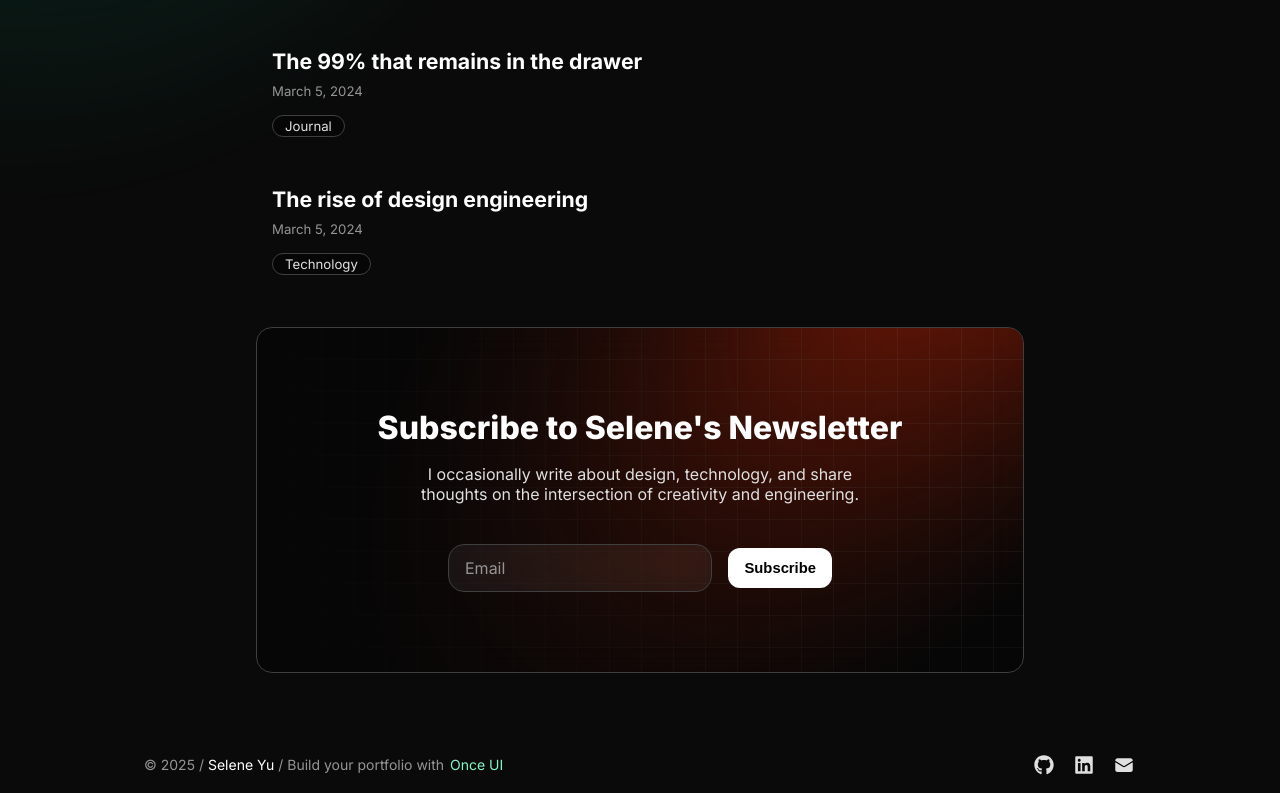
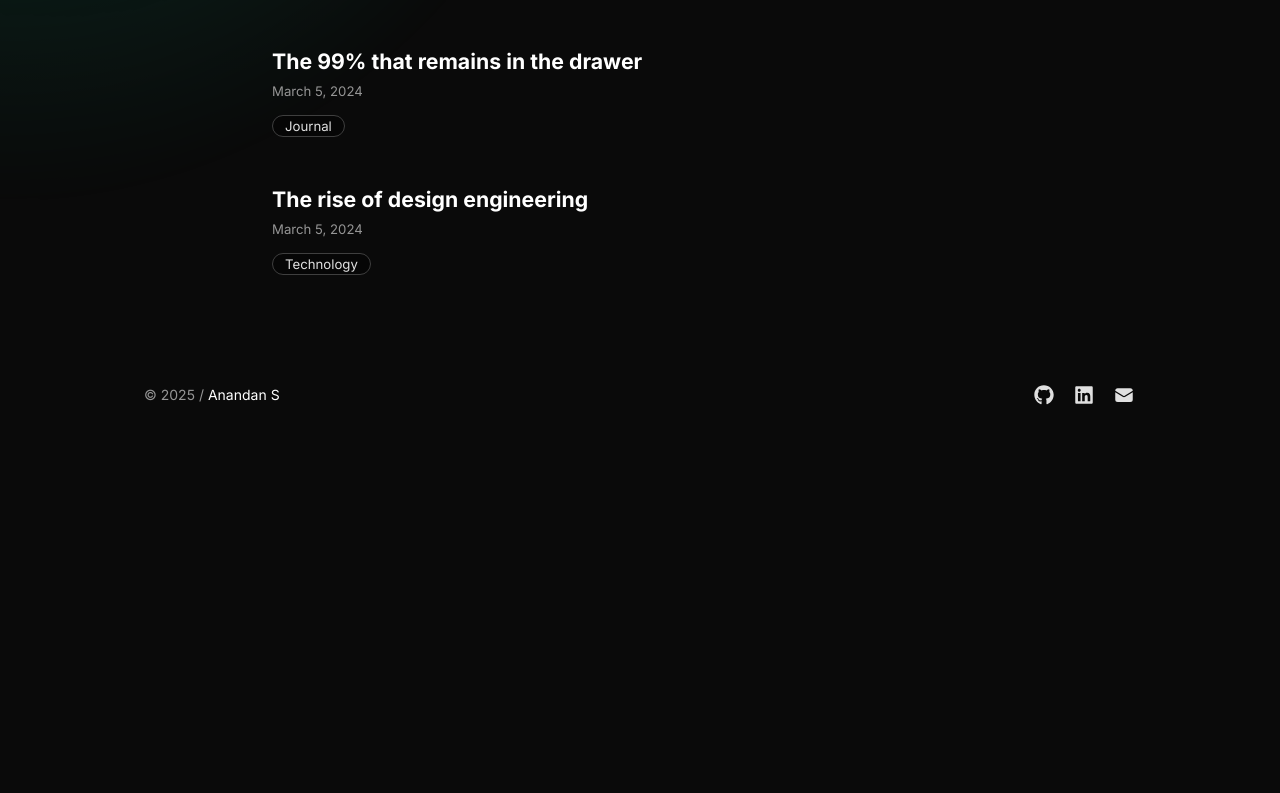
Before and after one commit to Anan002/portfolio-for-next-js, a Next.js app: page /blog in a window 1280 px wide. Shown: the part 395-1188 px from the top of the page. After the commit the page ends 818 px from the top, so only its background shows below. Built offline with nearby package versions, Linux system fonts and the light colour scheme.

Commit message:
Pushing new changes to local

```diff
--- a/src/app/blog/page.tsx
+++ b/src/app/blog/page.tsx
@@ -2,7 +2,7 @@ import { Column, Flex, Heading } from "@/once-ui/components";
 import { Mailchimp } from "@/components";
 import { Posts } from "@/components/blog/Posts";
 import { baseURL } from "@/app/resources";
-import { blog, person, newsletter } from "@/app/resources/content";
+import { blog, person } from "@/app/resources/content";
 
 export async function generateMetadata() {
   const title = blog.title;
@@ -65,7 +65,7 @@ export default function Blog() {
         <Posts range={[1, 3]} thumbnail />
         <Posts range={[4]} columns="2" />
       </Column>
-      {newsletter.display && <Mailchimp newsletter={newsletter} />}
+
     </Column>
   );
 }
--- a/src/app/page.tsx
+++ b/src/app/page.tsx
@@ -4,7 +4,7 @@ import { Heading, Flex, Text, Button, Avatar, RevealFx, Arrow, Column } from "@/
 import { Projects } from "@/components/work/Projects";
 
 import { baseURL, routes } from "@/app/resources";
-import { home, about, person, newsletter } from "@/app/resources/content";
+import { home, about, person } from "@/app/resources/content";
 import { Mailchimp } from "@/components";
 import { Posts } from "@/components/blog/Posts";
 
@@ -113,7 +113,7 @@ export default function Home() {
         </Flex>
       )}
       <Projects range={[2]} />
-      {newsletter.display && <Mailchimp newsletter={newsletter} />}
+
     </Column>
   );
 }
--- a/src/app/resources/content.js
+++ b/src/app/resources/content.js
@@ -1,27 +1,18 @@
 import { InlineCode } from "@/once-ui/components";
 
 const person = {
-  firstName: "Selene",
-  lastName: "Yu",
+  firstName: "Anandan",
+  lastName: "S",
   get name() {
     return `${this.firstName} ${this.lastName}`;
   },
-  role: "Design Engineer",
+  role: "Software Engineer",
   avatar: "/images/avatar.jpg",
-  location: "Asia/Jakarta", // Expecting the IANA time zone identifier, e.g., 'Europe/Vienna'
+  location: "Tamil Nadu/India", // Expecting the IANA time zone identifier, e.g., 'Europe/Vienna'
   languages: ["English", "Bahasa"], // optional: Leave the array empty if you don't want to display languages
 };
 
-const newsletter = {
-  display: true,
-  title: <>Subscribe to {person.firstName}'s Newsletter</>,
-  description: (
-    <>
-      I occasionally write about design, technology, and share thoughts on the intersection of
-      creativity and engineering.
-    </>
-  ),
-};
+
 
 const social = [
   // Links are automatically displayed.
@@ -29,12 +20,12 @@ const social = [
   {
     name: "GitHub",
     icon: "github",
-    link: "https://github.com/once-ui-system/nextjs-starter",
+    link: "https://github.com/Anan002",
   },
   {
     name: "LinkedIn",
     icon: "linkedin",
-    link: "https://www.linkedin.com/company/once-ui/",
+    link: "https://www.linkedin.com/in/anandan-s-b8036b194/",
   },
   {
     name: "X",
@@ -44,19 +35,19 @@ const social = [
   {
     name: "Email",
     icon: "email",
-    link: "mailto:example@gmail.com",
+    link: "mailto:anandanhammed002@gmail.com",
   },
 ];
 
 const home = {
   label: "Home",
-  title: `${person.name}'s Portfolio`,
+  title: `${person.name} Portfolio`,
   description: `Portfolio website showcasing my work as a ${person.role}`,
-  headline: <>Design engineer and builder</>,
+  headline: <>Software engineer and client handler</>,
   subline: (
     <>
-      I'm Selene, a design engineer at <InlineCode>FLY</InlineCode>, where I craft intuitive
-      <br /> user experiences. After hours, I build my own projects.
+      I'm Anandan, a software engineer,specializing in building intuitive and seamless user experiences.
+      <br />Beyond work, I dedicate my time to personal growth—whether it's hitting the gym , or exploring new technologies.
     </>
   ),
 };
@@ -282,4 +273,4 @@ const gallery = {
   ],
 };
 
-export { person, social, newsletter, home, about, blog, work, gallery };
+export { person, social,home, about, blog, work, gallery };
--- a/src/app/resources/index.ts
+++ b/src/app/resources/index.ts
@@ -11,7 +11,6 @@ export {
 export {
   person,
   social,
-  newsletter,
   home,
   about,
   blog,
--- a/src/components/Footer.tsx
+++ b/src/components/Footer.tsx
@@ -26,16 +26,6 @@ export const Footer = () => {
         <Text variant="body-default-s" onBackground="neutral-strong">
           <Text onBackground="neutral-weak">© {currentYear} /</Text>
           <Text paddingX="4">{person.name}</Text>
-          <Text onBackground="neutral-weak">
-            {/* Usage of this template requires attribution. Please don't remove the link to Once UI. */}
-            / Build your portfolio with{" "}
-            <SmartLink
-              style={{ marginLeft: "-0.125rem" }}
-              href="https://once-ui.com/templates/magic-portfolio"
-            >
-              Once UI
-            </SmartLink>
-          </Text>
         </Text>
         <Flex gap="16">
           {social.map(
--- a/src/components/Header.tsx
+++ b/src/components/Header.tsx
@@ -154,7 +154,7 @@ export const Header = () => {
             textVariant="body-default-s"
             gap="20"
           >
-            <Flex hide="s">{display.time && <TimeDisplay timeZone={person.location} />}</Flex>
+            <Flex hide="s">{display.time && <TimeDisplay timeZone="Asia/Kolkata"/>}</Flex>
           </Flex>
         </Flex>
       </Flex>
```
Also changed, not shown: src/app/work/projects/building-once-ui-a-customizable-design-system.mdx (+2 -6 lines), public/images/avatar.jpg, 1 other file (tests, documents, lock files or other folders).
